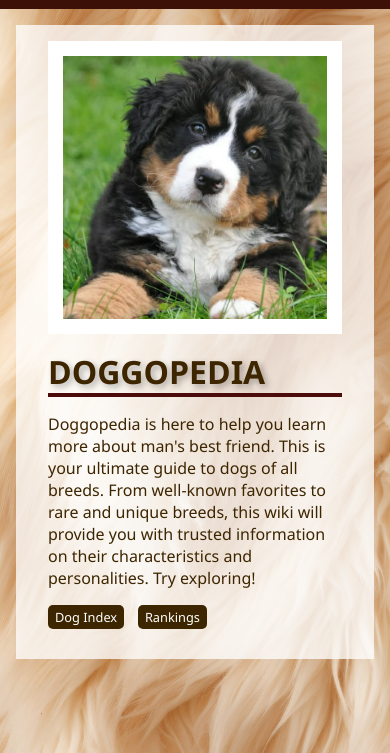
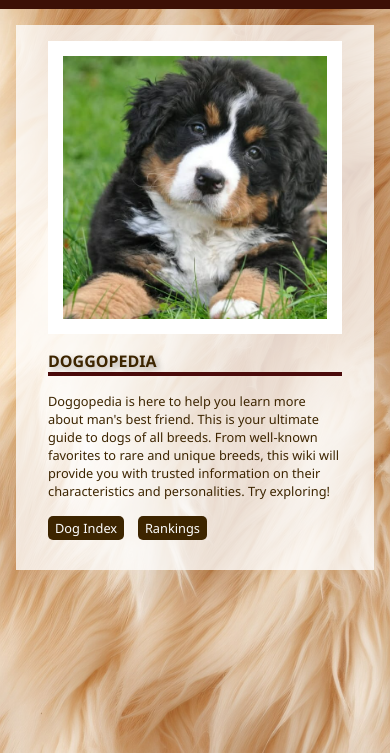
Before and after one commit to Yohan-Gabriel-Uy/Doggopedia-Official, a plain HTML site: page index.html in a window 390 px wide. Shown: the part 91-844 px from the top of the page. Drawn offline with Linux system fonts and the light colour scheme.

Commit message:
Update style.css

```diff
--- a/style.css
+++ b/style.css
@@ -294,6 +294,21 @@ body {
     .hero-section {
     margin: 1rem;
 }
+    @media (max-width: 500px) {
+    .hero-section h1 {
+        font-size: 1rem;
+    }
+    .hero-section p {
+        font-size: 0.8rem;
+    }
+    .hero-section a {
+    padding: 3px 7px;
+    font-size: 0.8rem;
+    width: 70px;
+    height: 30px;
+    margin-right: 0.6rem;
+    }
+}
 }
 /*Responsive Design for Page 2*/
 @media (max-width: 450px) {
```
